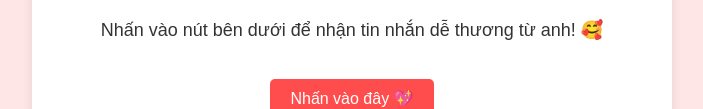
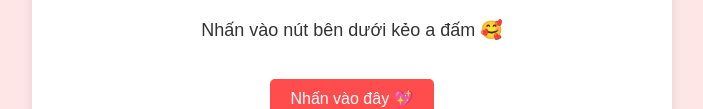
Before and after one commit to hoangbeou/minhcute, a plain HTML site: page index.html in a window 1280 px wide. Shown: the part 429-538 px from the top of the page, without its empty margins (288-991 px from the left). Drawn offline with Linux system fonts and the light colour scheme.

Commit message:
Update index.html

```diff
--- a/index.html
+++ b/index.html
@@ -13,7 +13,7 @@
         <!-- Thêm ảnh với id để có thể thay đổi ảnh từ JavaScript -->
         <img id="loveImage" src="https://raw.githubusercontent.com/hoangbeou/minhbeo/main/minh.jfif" height="50%" width="50%" alt="Ảnh yêu thương">
 
-        <p id="message">Nhấn vào nút bên dưới để nhận tin nhắn dễ thương từ anh! 🥰</p>
+        <p id="message">Nhấn vào nút bên dưới kẻo a đấm 🥰</p>
         <button onclick="showLoveMessage()">Nhấn vào đây 💖</button>
     </div>
     <script src="script.js"></script>
```
